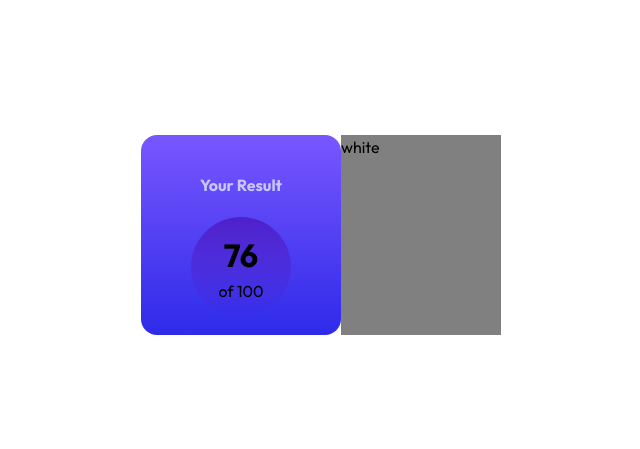
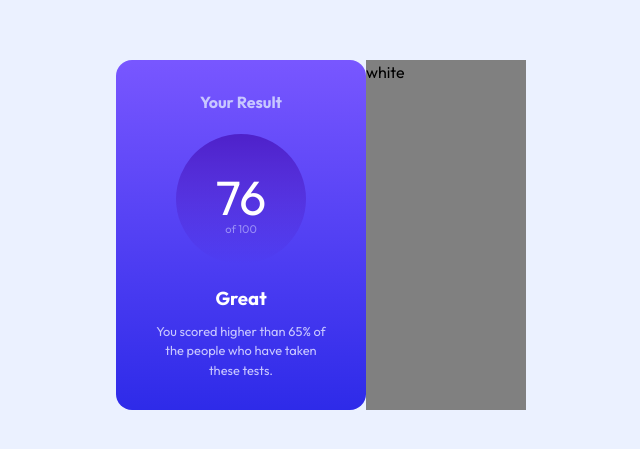
Before and after one commit to bilalpirzada/result-summary-component, a plain HTML site: page index.html in a window 1280 px wide. Shown: the part 165-614 px from the top of the page, without its empty margins (319-959 px from the left). Drawn offline with Linux system fonts and the light colour scheme.

Commit message:
Complete blue component

```diff
--- a/index.html
+++ b/index.html
@@ -24,9 +24,15 @@
   <div class="blue-container">
       <h4>Your Result</h4>
     <div class="circle">
-      <h1>76</h1>
-      <p>of 100</p>
+        <p class="score">76</p>
+        <p class="totalScore">of 100</p>
     </div>
+
+    <div class="performance">
+      <h3>Great</h3>
+      <p>You scored higher than 65% of the people who have taken these tests.</p>
+    </div>
+
   </div>
   <div class="white-container">
     white
@@ -38,8 +44,7 @@
 
 
   <!-- Your Result
-  76
-  of 100
+
 
   Great
   You scored higher than 65% of the people who have taken these tests.
--- a/style.css
+++ b/style.css
@@ -26,6 +26,7 @@ body{
   justify-content: center;
   align-items: center;
   font-family: "Outfit";
+  background-color: var(--Paleblue);
 }
 
 main{
@@ -33,37 +34,72 @@ main{
 }
 
 .blue-container{
-  height: 200px;
-  min-width: 200px;
+  min-width: 250px;
   background-image: linear-gradient(var(--Lightslateblue),var(--Lightroyalblue));
   border-radius: 1rem;
   display: flex;
   flex-direction: column;
   justify-content: center;
   align-items: center;
+  padding: 30px;
 }
 
 
 
 .blue-container h4{
   color: var(--Lightlavender);
-  margin-top: 20px;
+
   margin-bottom: 20px;
 }
 
 .blue-container .circle{
-  height: 100px;
-  width: 100px;
+  min-height: 130px;
+  min-width: 130px;
+  max-height: 200px;
+  max-width: 200px;
   background-image: linear-gradient(var(--Violetblue),var(--Persianblue));
-  border-radius: 50px;
+  border-radius: 100px;
   display: flex;
   justify-content: center;
   align-items: center;
   flex-direction: column;
+  margin-bottom: 20px;
+}
+
+.circle .score{
+  color: var(--White);
+  font-size: 3rem;
+  padding: 0px;
+  margin: 0px;
+}
+
+.circle .totalScore{
+  color: var(--Lightlavender);
+  font-size: .7rem;
+  opacity: .6;
+  margin-top: -12px;
+}
+
+.performance{
+  display: flex;
+  flex-direction: column;
+  align-items: center;
+  justify-content: center;
+}
+
+.performance h3{
+  color: var(--White);
+  margin-bottom: 10px;
+}
+
+.performance p{
+  color: var(--Lightlavender);
+  font-size: .8rem;
+  text-align: center;
+  max-width: 180px;
 }
 
 .white-container{
-  height: 200px;
   min-width: 160px;
   background-color: gray;
 }
```
Also changed, not shown: 1 other file.
